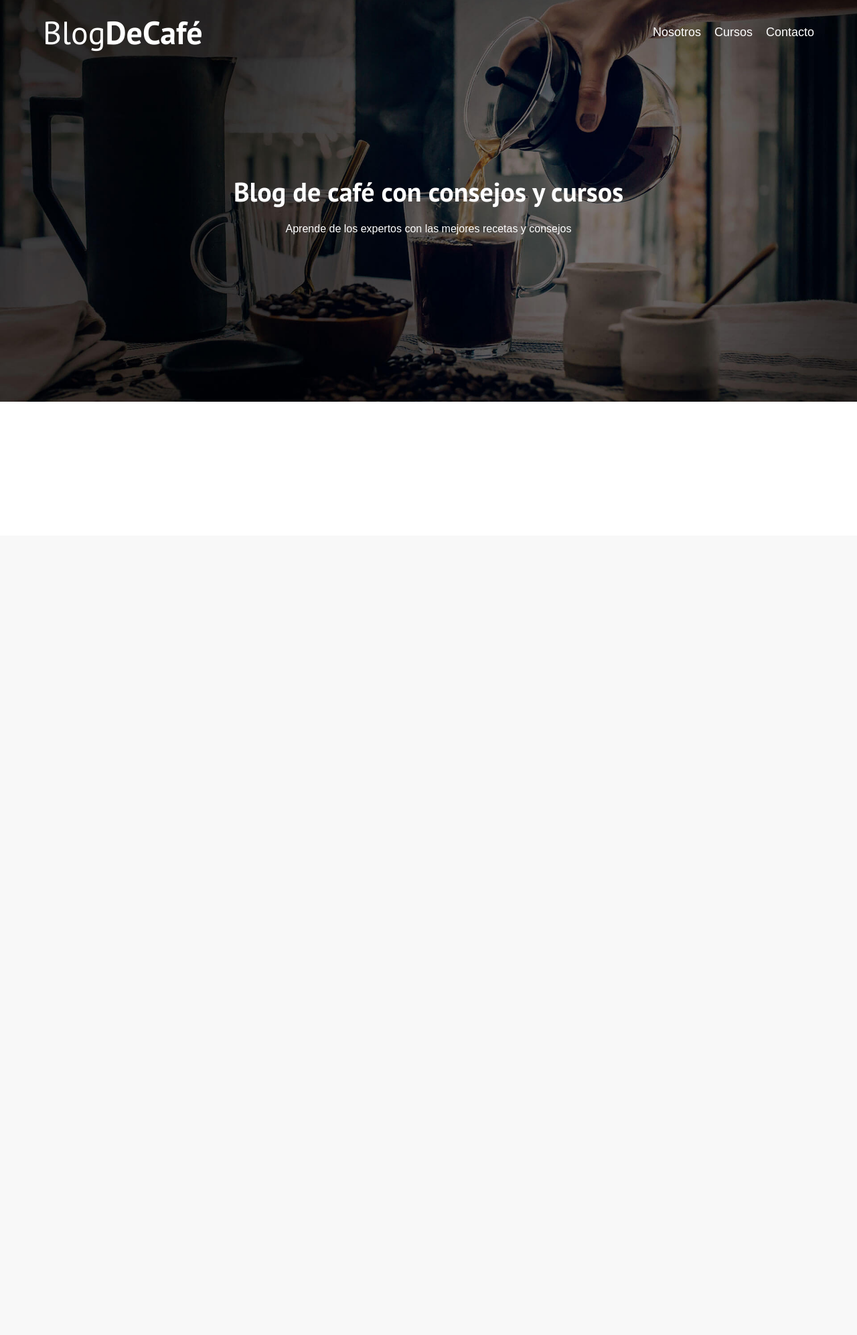
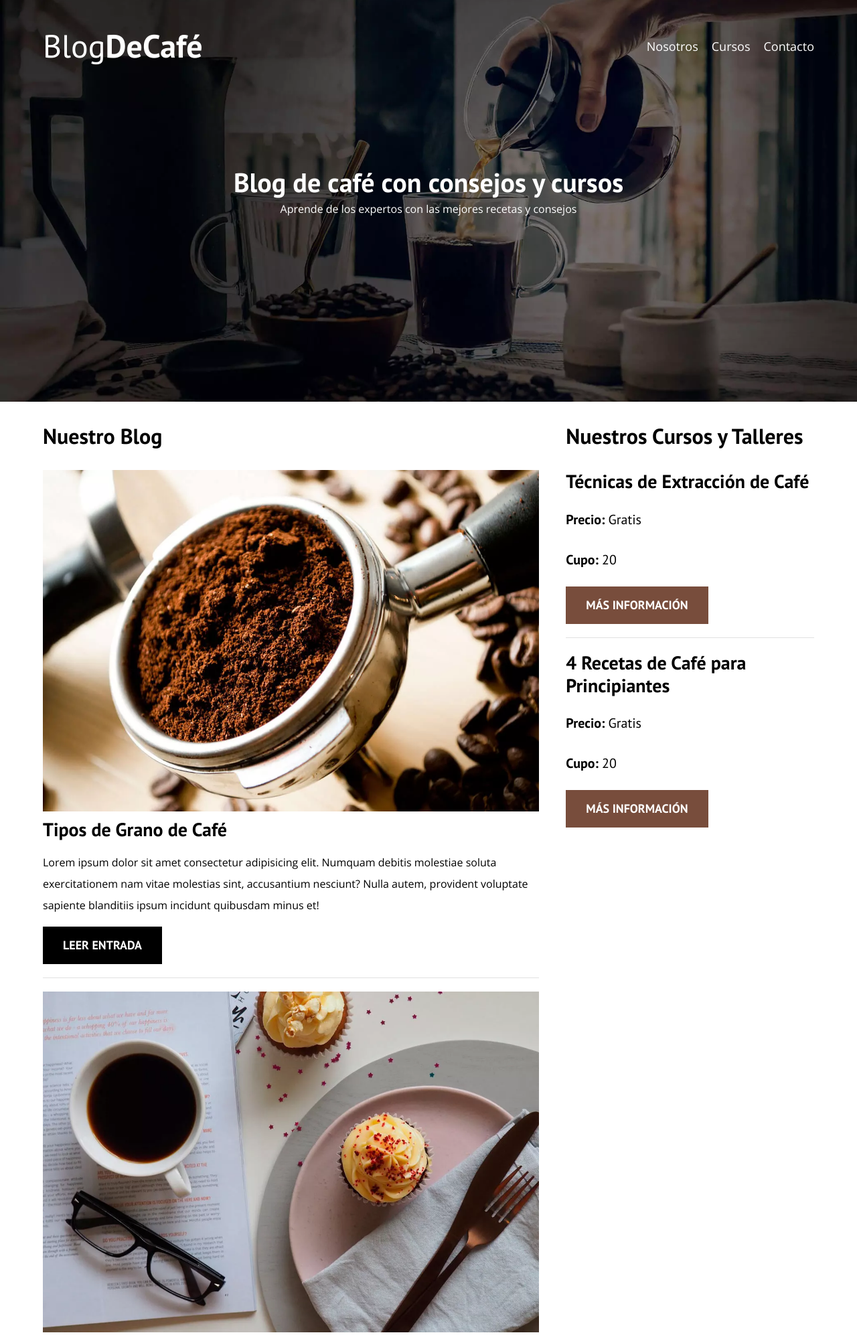
Before and after one commit to MatMT/DevWeb, a PHP site: page / in a window 1280 px wide. Shown: the top 1994 px of the page at 67% size. Before the commit the page ends 600 px from the top, so only its background shows below. Run offline with PHP 8.4, Linux system fonts and the light colour scheme.

Commit message:
Finalizando Blog del Café

```diff
--- a/Proyecto_4/css/style.css
+++ b/Proyecto_4/css/style.css
@@ -1,10 +1,10 @@
 :root {
   --fuenteHeading: "PT Sans", sans-serif;
-  --fuenteParrafos: "Opens San", sans-serif;
-
+  --fuenteParrafos: "Open Sans", sans-serif;
   --primario: #784d3c;
   --blanco: #fff;
   --negro: #000;
+  --gris: #e1e1e1;
 }
 
 html {
@@ -26,8 +26,7 @@
 
 /* -- Globales -- */
 .contenedor {
-  max-width: 120rem;
-  width: 90%;
+  width: min(90%, 120rem);
   margin: 0 auto;
 }
 * {
@@ -38,6 +37,7 @@
 h3,
 h4 {
   font-family: var(--fuenteHeading);
+  line-height: 1.2;
 }
 h1 {
   font-size: 4.8rem;
@@ -67,8 +67,15 @@
 }
 
 /* -- Header -- */
+.webp .header {
+  background-image: url(../img/banner.webp);
+}
+
+.no-webp .header {
+  background-image: url(../img/banner.jpg);
+}
+
 .header {
-  background-image: url(../img/banner.jpg);
   height: 60rem;
   background-size: cover;
   background-repeat: no-repeat;
@@ -79,6 +86,10 @@
   text-align: center;
   color: var(--blanco);
   margin-top: 5rem;
+}
+
+.barra {
+  padding-top: 4rem;
 }
 
 @media (min-width: 768px) {
@@ -116,3 +127,155 @@
   font-size: 1.8rem;
   color: var(--blanco);
 }
+
+@media (min-width: 768px) {
+  .contenido-principal {
+    display: grid;
+    grid-template-columns: 2fr 1fr;
+    column-gap: 4rem;
+  }
+}
+
+.entrada {
+  border-bottom: 1px solid var(--gris);
+  margin-bottom: 2rem;
+}
+
+.entrada:last-of-type {
+  border-bottom: none;
+  margin-bottom: 0;
+}
+
+.boton {
+  display: block;
+  font-family: var(--fuenteHeading);
+  color: var(--blanco);
+  text-align: center;
+  padding: 1rem 3rem;
+  font-size: 1.8rem;
+  text-transform: uppercase;
+  font-weight: 700;
+  margin-bottom: 2rem;
+  border: none;
+}
+
+@media (min-width: 768px) {
+  .boton {
+    display: inline-block;
+    margin-bottom: 2rem;
+  }
+}
+
+.boton:hover {
+  cursor: pointer;
+}
+
+.boton--primario {
+  background-color: var(--negro);
+}
+
+.boton--secundario {
+  background-color: var(--primario);
+}
+
+.cursos {
+  list-style: none;
+}
+
+.widget-curso {
+  border-bottom: 1px solid var(--gris);
+  margin-bottom: 2rem;
+}
+
+.widget-curso:last-of-type {
+  border: none;
+  margin-bottom: 0;
+}
+
+.widget-curso__label,
+.curso__label {
+  font-family: var(--fuenteHeading);
+  font-weight: 700;
+}
+
+.widget-curso__info,
+.curso__info {
+  font-weight: normal;
+}
+
+.widget-curso__label,
+.curso__label,
+.widget-curso__info,
+.curso__info {
+  font-size: 2rem;
+}
+
+.footer {
+  background-color: var(--negro);
+  padding-bottom: 4rem;
+  margin-top: 4rem;
+}
+
+/** Sobre Nosotros **/
+
+@media (min-width: 768px) {
+  .sobre-nosotros {
+    display: grid;
+    grid-template-columns: repeat(2, 1fr);
+    column-gap: 2rem;
+  }
+}
+
+.curso {
+  padding: 3rem 0;
+  border-bottom: 1px solid var(--gris);
+}
+
+@media (min-width: 768px) {
+  .curso {
+    display: grid;
+    grid-template-columns: 1fr 2fr;
+    gap: 2rem;
+  }
+}
+
+.curso:last-of-type {
+  border-bottom: none;
+}
+
+/** Contacto **/
+
+.contacto-bg {
+  background-image: url(../img/contacto.jpg);
+  height: 40rem;
+  background-size: cover;
+  background-repeat: no-repeat;
+  background-position: center center;
+}
+
+.formulario {
+  background-color: var(--blanco);
+  margin: -5rem auto 0 auto;
+  width: 95%;
+  padding: 5rem;
+}
+
+.campo {
+  display: flex;
+  margin-bottom: 2rem;
+}
+
+.campo__label {
+  flex: 0 0 9rem;
+  text-align: right;
+  padding-right: 2rem;
+}
+
+.campo__field {
+  flex: 1;
+  overflow: auto;
+}
+
+.campo__field--textarea {
+  height: 20rem;
+}
--- a/Proyecto_4/index.html
+++ b/Proyecto_4/index.html
@@ -4,12 +4,22 @@
     <meta charset="UTF-8">
     <meta http-equiv="X-UA-Compatible" content="IE=edge">
     <meta name="viewport" content="width=device-width, initial-scale=1.0">
+    <meta name="description" content="Página web de blog de café">
     <title>BlogDeCafé</title>
+
+    <!-- Prefetch -->
+    <link rel="prefetch" href="nosotros.html" as="document">
+
+    <!-- Preload -->
+    <link rel="preload" href="css/normalize.css" as="style">
     <link rel="stylesheet" href="css/normalize.css">
-    <link rel="preconnect" href="https://fonts.googleapis.com">
-    <link rel="preconnect" href="https://fonts.gstatic.com" crossorigin>
+
+    <link rel="preload" href="https://fonts.googleapis.com/css2?family=Open+Sans&family=PT+Sans:wght@400;700&display=swap" crossorigin="crossorigin" as="font">
     <link href="https://fonts.googleapis.com/css2?family=Open+Sans&family=PT+Sans:wght@400;700&display=swap" rel="stylesheet">
+
+    <link rel="preload" href="css/style.css" as="style">
     <link rel="stylesheet" href="css/style.css">
+
 </head>
 <body>
     <header class="header">
@@ -17,12 +27,12 @@
             <div class="barra">
                 <a href="index.html" class="logo">
                     <h1 class="logo__nombre no-margin centrar-texto">Blog<span class="logo__bold">DeCafé</span></h1>
+                </a>
                     <nav class="navegacion">
                         <a href="nosotros.html" class="navegacion__enlace">Nosotros</a>
                         <a href="cursos.html" class="navegacion__enlace">Cursos</a>
                         <a href="contacto.html" class="navegacion__enlace">Contacto</a>
                     </nav>
-                </a>
             </div>
         </div>
         <div class="header__texto">
@@ -30,5 +40,98 @@
             <p class="no-margin">Aprende de los expertos con las mejores recetas y consejos</p>
         </div>
     </header>
+
+    <div class="contenedor contenido-principal">
+        <main class="blog">
+            <h3>Nuestro Blog</h3>
+
+            <article class="entrada">
+                <div class="entrada__imagen">
+                    <picture>
+                        <source srcset="img/blog1.webp" loading="lazy" type="image/webp">
+                        <img src="img/blog1.jpg" loading="lazy" alt="imagen blog">
+                    </picture>
+                </div>
+                <div class="entrada__contenido">
+                    <h4 class="no-margin">Tipos de Grano de Café</h4>
+                    <p>Lorem ipsum dolor sit amet consectetur adipisicing elit. Numquam debitis molestiae soluta exercitationem nam vitae molestias sint, accusantium nesciunt? Nulla autem, provident voluptate sapiente blanditiis ipsum incidunt quibusdam minus et!</p>
+                    <a href="entrada.html" class="boton boton--primario">Leer entrada</a>
+                </div>
+            </article>
+
+            <article class="entrada">
+                <div class="entrada__imagen">
+                    <picture>
+                        <source srcset="img/blog2.webp" loading="lazy" type="image/webp">
+                        <img src="img/blog2.jpg" loading="lazy" alt="imagen blog">
+                    </picture>
+                </div>
+                <div class="entrada__contenido">
+                    <h4 class="no-margin">3 Deliciosas Recetas de Café</h4>
+                    <p>Lorem ipsum dolor sit amet consectetur adipisicing elit. Numquam debitis molestiae soluta exercitationem nam vitae molestias sint, accusantium nesciunt? Nulla autem, provident voluptate sapiente blanditiis ipsum incidunt quibusdam minus et!</p>
+                    <a href="entrada.html" class="boton boton--primario">Leer entrada</a>
+                </div>
+            </article>
+
+            <article class="entrada">
+                <div class="entrada__imagen">
+                    <picture>
+                        <source srcset="img/blog3.webp" loading="lazy" type="image/webp">
+                        <img src="img/blog3.jpg" loading="lazy" alt="imagen blog">
+                    </picture>
+                </div>
+                <div class="entrada__contenido">
+                    <h4 class="no-margin">Beneficios del Café</h4>
+                    <p>Lorem ipsum dolor sit amet consectetur adipisicing elit. Numquam debitis molestiae soluta exercitationem nam vitae molestias sint, accusantium nesciunt? Nulla autem, provident voluptate sapiente blanditiis ipsum incidunt quibusdam minus et!</p>
+                    <a href="entrada.html" class="boton boton--primario">Leer entrada</a>
+                </div>
+            </article>
+        </main>
+        <aside class="sidebar">
+            <h3>Nuestros Cursos y Talleres</h3>
+
+            <ul class="cursos no-padding">
+                <li class="widget-curso">
+                    <h4 class="no-margin">Técnicas de Extracción de Café</h4>
+                    <p class="widget-curso__label">Precio:
+                        <span class="widget-curso__info">Gratis</span>
+                    </p>
+                    <p class="widget-curso__label">Cupo:
+                        <span class="widget-curso__info">20</span>
+                    </p>
+                    <a href="cursos.html" class="boton boton--secundario">Más Información</a>
+                </li>
+
+                <li class="widget-curso">
+                    <h4 class="no-margin">4 Recetas de Café para Principiantes</h4>
+                    <p class="widget-curso__label">Precio:
+                        <span class="widget-curso__info">Gratis</span>
+                    </p>
+                    <p class="widget-curso__label">Cupo:
+                        <span class="widget-curso__info">20</span>
+                    </p>
+                    <a href="cursos.html" class="boton boton--secundario">Más Información</a>
+                </li>
+            </ul>
+        </aside>
+    </div>
+
+    <footer class="footer">
+        <div class="contenedor">
+            <div class="barra">
+                <a href="index.html" class="logo">
+                    <h1 class="logo__nombre no-margin centrar-texto">Blog<span class="logo__bold">DeCafé</span></h1>
+                </a>
+                    <nav class="navegacion">
+                        <a href="nosotros.html" class="navegacion__enlace">Nosotros</a>
+                        <a href="cursos.html" class="navegacion__enlace">Cursos</a>
+                        <a href="contacto.html" class="navegacion__enlace">Contacto</a>
+                    </nav>
+            </div>
+        </div>
+
+    </footer>
+
+    <script src="js/modernizr.js"></script>
 </body>
 </html>
--- /dev/null
+++ b/Proyecto_4/nosotros.html
@@ -0,0 +1,66 @@
+<!DOCTYPE html>
+<html lang="es">
+<head>
+    <meta charset="UTF-8">
+    <meta http-equiv="X-UA-Compatible" content="IE=edge">
+    <meta name="viewport" content="width=device-width, initial-scale=1.0">
+    <title>BlogDeCafé</title>
+    <link rel="stylesheet" href="css/normalize.css">
+    <link rel="preconnect" href="https://fonts.googleapis.com">
+    <link rel="preconnect" href="https://fonts.gstatic.com" crossorigin>
+    <link href="https://fonts.googleapis.com/css2?family=Open+Sans&family=PT+Sans:wght@400;700&display=swap" rel="stylesheet">
+    <link rel="stylesheet" href="css/style.css">
+</head>
+<body>
+    <header class="header">
+        <div class="contenedor">
+            <div class="barra">
+                <a href="index.html" class="logo">
+                    <h1 class="logo__nombre no-margin centrar-texto">Blog<span class="logo__bold">DeCafé</span></h1>
+                </a>
+                    <nav class="navegacion">
+                        <a href="nosotros.html" class="navegacion__enlace">Nosotros</a>
+                        <a href="cursos.html" class="navegacion__enlace">Cursos</a>
+                        <a href="contacto.html" class="navegacion__enlace">Contacto</a>
+                    </nav>
+            </div>
+        </div>
+        <div class="header__texto">
+            <h2 class="no-margin">Blog de café con consejos y cursos</h2>
+            <p class="no-margin">Aprende de los expertos con las mejores recetas y consejos</p>
+        </div>
+    </header>
+
+    <main class="contenedor">
+        <h3 class="centrar-texto">Sobre Nosotros</h3>
+        <div class="sobre-nosotros">
+            <div class="sobre-nostros__imagen">
+                <img src="img/nosotros.jpg" alt="imagen nosotros">
+            </div>
+            <div class="sobre-nosotros__texto">
+                <p>Lorem ipsum, dolor sit amet consectetur adipisicing elit. Dignissimos nam ex, similique rerum autem veritatis necessitatibus magni cupiditate eum minima deserunt omnis tenetur aspernatur voluptate dicta beatae, officia, maxime porro! Lorem ipsum dolor sit, amet consectetur adipisicing elit. Rerum iure voluptatibus consequatur laboriosam architecto quos consectetur repellendus ratione inventore pariatur eveniet culpa nisi porro incidunt, illum ipsum, eligendi voluptas cumque.</p>
+
+                <p>Lorem ipsum dolor sit, amet consectetur adipisicing elit. Rerum iure voluptatibus consequatur laboriosam architecto quos consectetur repellendus ratione inventore pariatur eveniet culpa nisi porro incidunt, illum ipsum, eligendi voluptas cumque.
+                </p>
+            </div>
+        </div>
+    </main>
+
+    <footer class="footer">
+        <div class="contenedor">
+            <div class="barra">
+                <a href="index.html" class="logo">
+                    <h1 class="logo__nombre no-margin centrar-texto">Blog<span class="logo__bold">DeCafé</span></h1>
+                </a>
+                    <nav class="navegacion">
+                        <a href="nosotros.html" class="navegacion__enlace">Nosotros</a>
+                        <a href="cursos.html" class="navegacion__enlace">Cursos</a>
+                        <a href="contacto.html" class="navegacion__enlace">Contacto</a>
+                    </nav>
+            </div>
+        </div>
+
+    </footer>
+    <script src="js/modernizr.js"></script>
+</body>
+</html>
```
Also changed, not shown: IntroduccionJS/css/style.css (added, +33 -0 lines), IntroduccionJS/index.html (added, +21 -0 lines), Proyecto_4/contacto.html (added, +75 -0 lines), Proyecto_4/cursos.html (added, +113 -0 lines), Proyecto_4/entrada.html (added, +67 -0 lines), Proyecto_4/js/modernizr.js (added), Test_Confeti_1/Assets/Icon/Recurso 2@2x.png (deleted).
